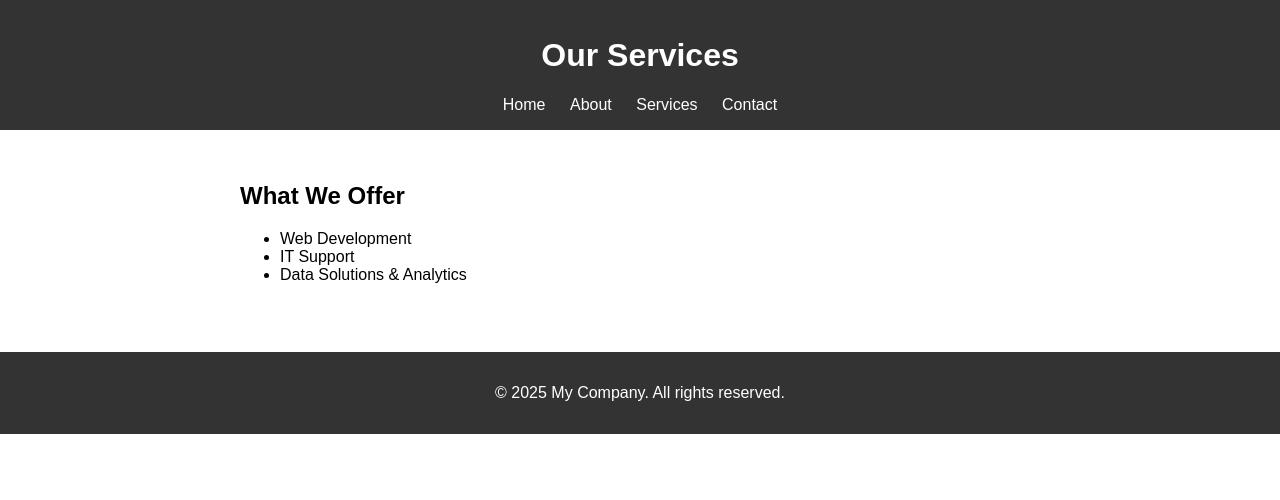
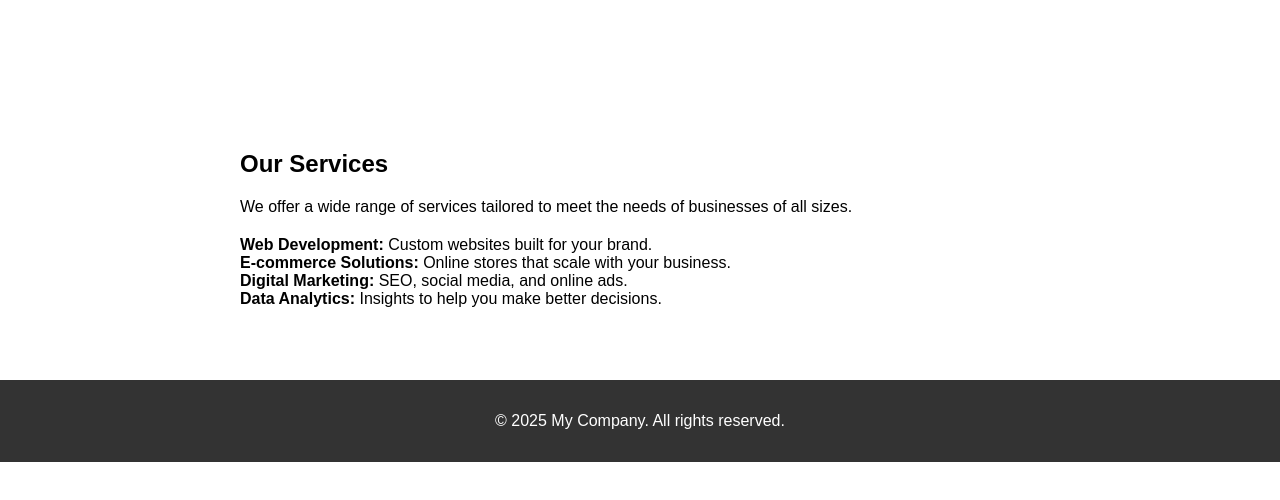
Before and after one commit to OnnTongLin/Simple-Company-Website2, a plain HTML site: page services.html in a window 1280 px wide. Drawn offline with Linux system fonts and the light colour scheme.

Commit message:
Update services.html

```diff
--- a/services.html
+++ b/services.html
@@ -7,27 +7,28 @@
   <link rel="stylesheet" href="style.css">
 </head>
 <body>
-  <header>
-    <h1>Our Services</h1>
+
   <nav>
     <a href="index.html">Home</a>
     <a href="about.html">About</a>
     <a href="services.html">Services</a>
     <a href="contact.html">Contact</a>
   </nav>
-  </header>
 
-  <section>
-    <h2>What We Offer</h2>
-    <ul>
-      <li>Web Development</li>
-      <li>IT Support</li>
-      <li>Data Solutions & Analytics</li>
+  <section style="margin-top:80px;">
+    <h2>Our Services</h2>
+    <p>We offer a wide range of services tailored to meet the needs of businesses of all sizes.</p>
+    <ul style="list-style:none; padding:0; max-width:800px; margin:20px auto; text-align:left;">
+      <li><strong>Web Development:</strong> Custom websites built for your brand.</li>
+      <li><strong>E-commerce Solutions:</strong> Online stores that scale with your business.</li>
+      <li><strong>Digital Marketing:</strong> SEO, social media, and online ads.</li>
+      <li><strong>Data Analytics:</strong> Insights to help you make better decisions.</li>
     </ul>
   </section>
 
   <footer>
     <p>© 2025 My Company. All rights reserved.</p>
   </footer>
+
 </body>
 </html>
```
Lines whose indentation alone changed are shown as unchanged.
